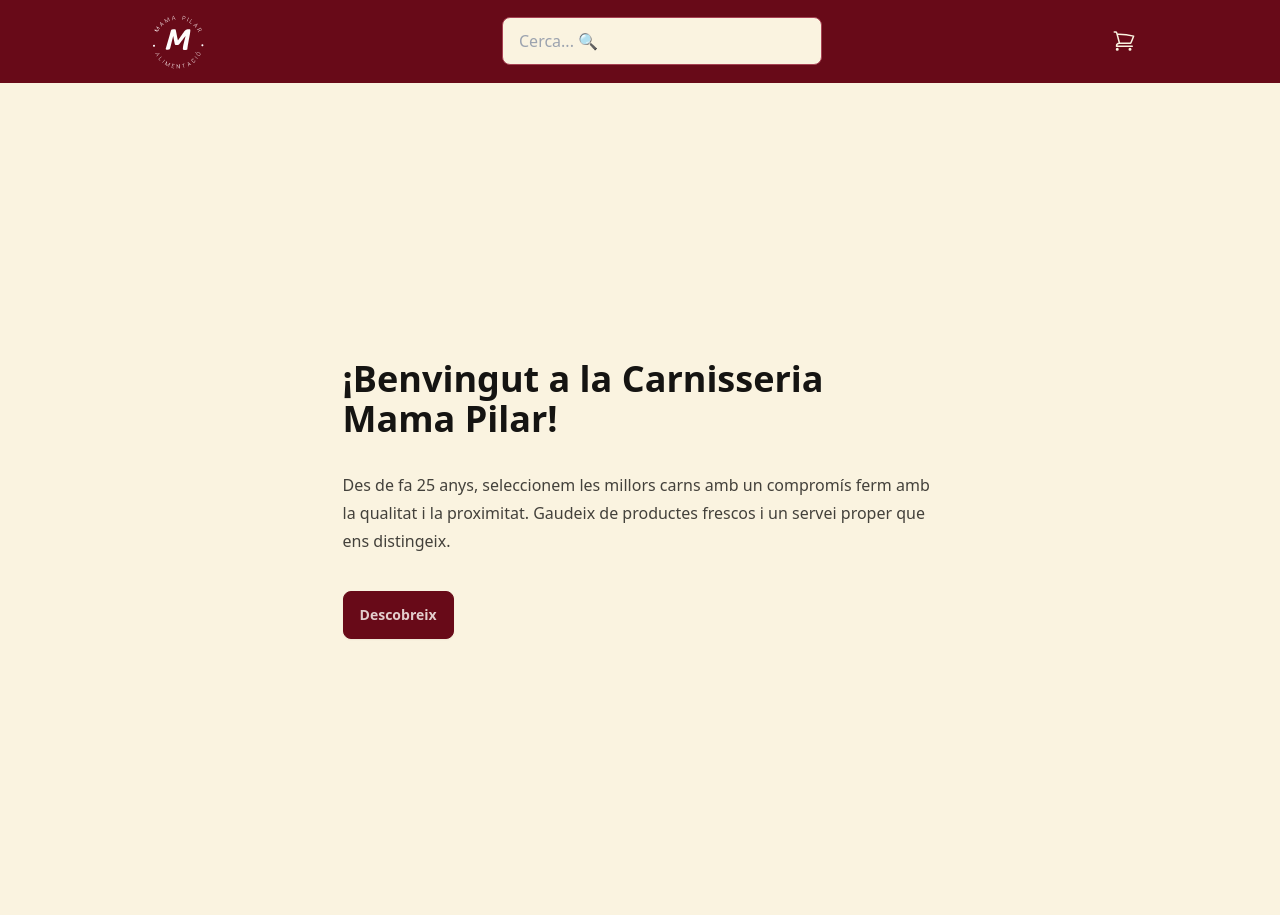
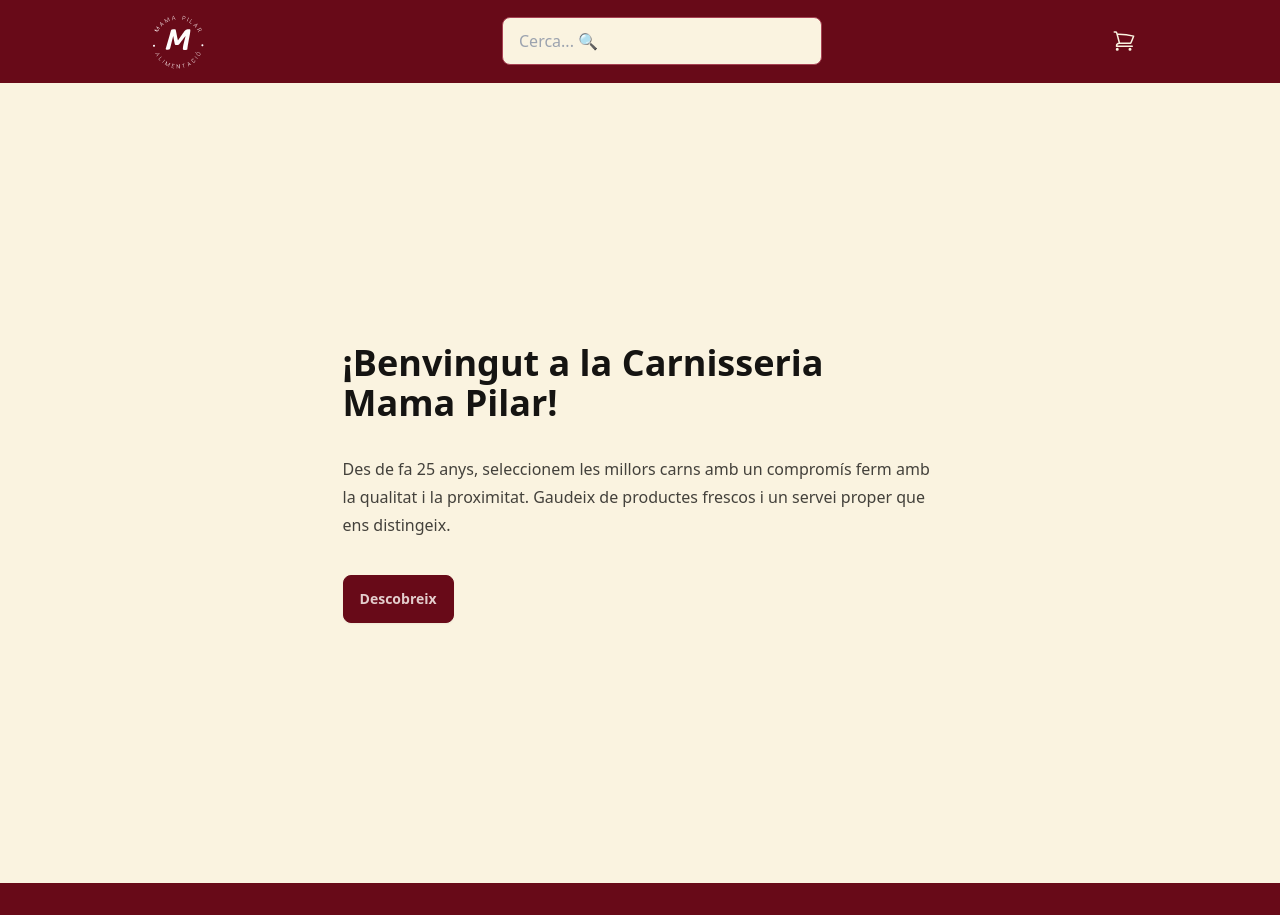
Before and after one commit to Arthurblaya/mama-pilar-fe, a Next.js app: page / in a window 1280 px wide. After the commit the page ends 883 px from the top, so only its background shows below. Built offline with nearby package versions, Linux system fonts and the light colour scheme.

Commit message:
fix: Remove redundant background class from layout and adjust padding in Home component for consistency

```diff
--- a/src/app/layout.tsx
+++ b/src/app/layout.tsx
@@ -15,7 +15,7 @@
   return (
     <html lang="en" className="bg-primary">
       <body className="antialiased">
-        <div className="flex flex-col min-h-screen bg-base-100">
+        <div className="flex flex-col min-h-screen">
           <div className="flex-1">
             <Header/>
             {children}
--- a/src/app/page.tsx
+++ b/src/app/page.tsx
@@ -1,6 +1,6 @@
 export default function Home() {
   return (
-    <div className="m-4 mt-8 flex min-h-screen flex-col items-center justify-start bg-base-100 sm:mt-4 sm:justify-center">
+    <div className="flex min-h-screen flex-col items-center justify-start bg-base-100 p-4 pt-8 sm:pt-4 sm:justify-center">
       <div className="prose">
         <h1>¡Benvingut a la Carnisseria Mama Pilar!</h1>
         <p>
```
